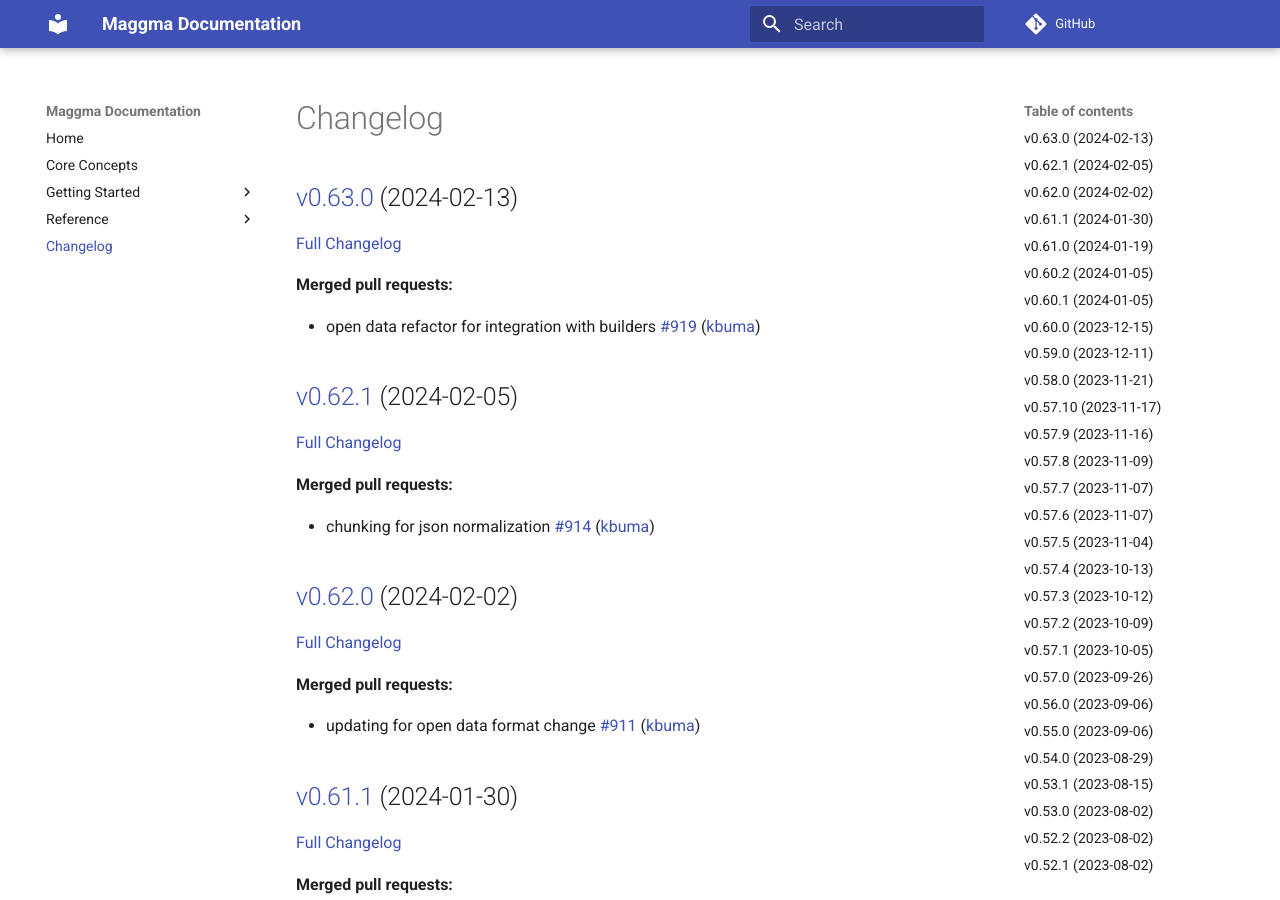
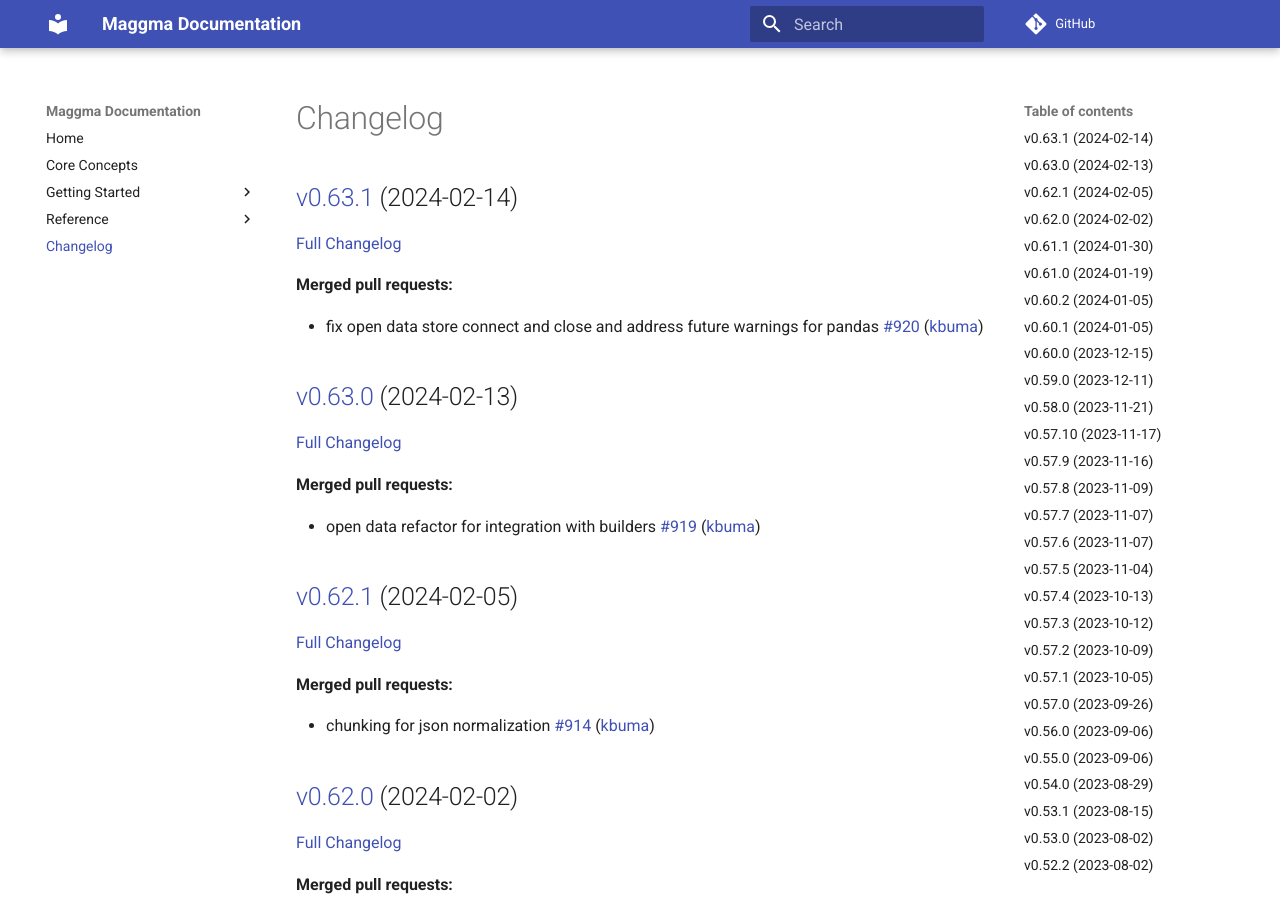
Before and after one commit to materialsproject/maggma, an MkDocs documentation site: the page built from docs/CHANGELOG.md, in a window 1280 px wide and 900 px high. Built offline with MkDocs 1.6.1 and Material for MkDocs 9.7.7, drawn with Linux system fonts in a browser that asks for light colours; comment, search, counter and statistics services are not loaded; some of the changed text lies outside the part shown.

Commit message:
Updated CHANGELOG.md

```diff
--- a/docs/CHANGELOG.md
+++ b/docs/CHANGELOG.md
@@ -1,4 +1,12 @@
 # Changelog
+
+## [v0.63.1](https://github.com/materialsproject/maggma/tree/v0.63.1) (2024-02-14)
+
+[Full Changelog](https://github.com/materialsproject/maggma/compare/v0.63.0...v0.63.1)
+
+**Merged pull requests:**
+
+- fix open data store connect and close and address future warnings for pandas [\#920](https://github.com/materialsproject/maggma/pull/920) ([kbuma](https://github.com/kbuma))
 
 ## [v0.63.0](https://github.com/materialsproject/maggma/tree/v0.63.0) (2024-02-13)
 
@@ -365,19 +373,19 @@
 
 ## [v0.51.13](https://github.com/materialsproject/maggma/tree/v0.51.13) (2023-07-06)
 
-[Full Changelog](https://github.com/materialsproject/maggma/compare/v0.51.11...v0.51.13)
+[Full Changelog](https://github.com/materialsproject/maggma/compare/v0.51.12...v0.51.13)
 
 **Merged pull requests:**
 
 - Add explicit store close to resources [\#814](https://github.com/materialsproject/maggma/pull/814) ([munrojm](https://github.com/munrojm))
 
+## [v0.51.12](https://github.com/materialsproject/maggma/tree/v0.51.12) (2023-06-27)
+
+[Full Changelog](https://github.com/materialsproject/maggma/compare/v0.51.11...v0.51.12)
+
 ## [v0.51.11](https://github.com/materialsproject/maggma/tree/v0.51.11) (2023-06-27)
 
-[Full Changelog](https://github.com/materialsproject/maggma/compare/v0.51.12...v0.51.11)
-
-## [v0.51.12](https://github.com/materialsproject/maggma/tree/v0.51.12) (2023-06-27)
-
-[Full Changelog](https://github.com/materialsproject/maggma/compare/v0.51.10...v0.51.12)
+[Full Changelog](https://github.com/materialsproject/maggma/compare/v0.51.10...v0.51.11)
 
 ## [v0.51.10](https://github.com/materialsproject/maggma/tree/v0.51.10) (2023-06-27)
 
```
